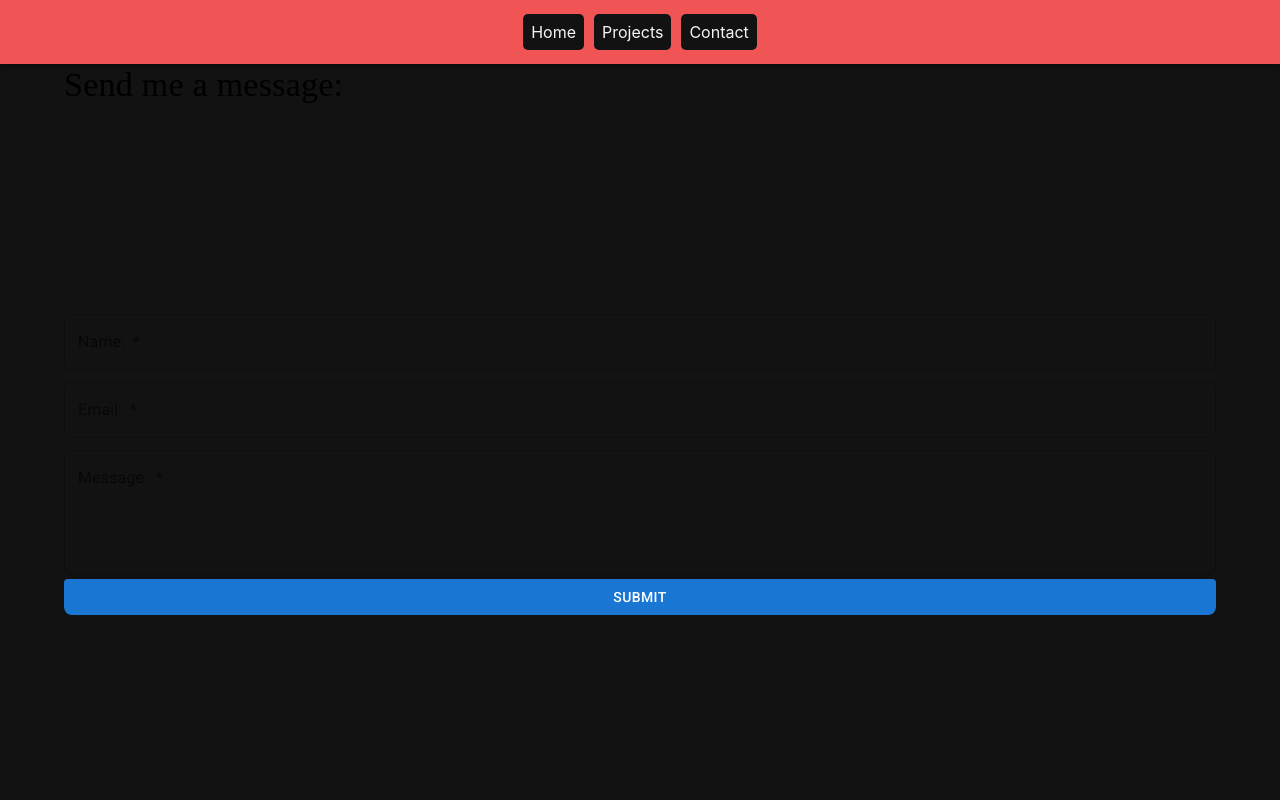
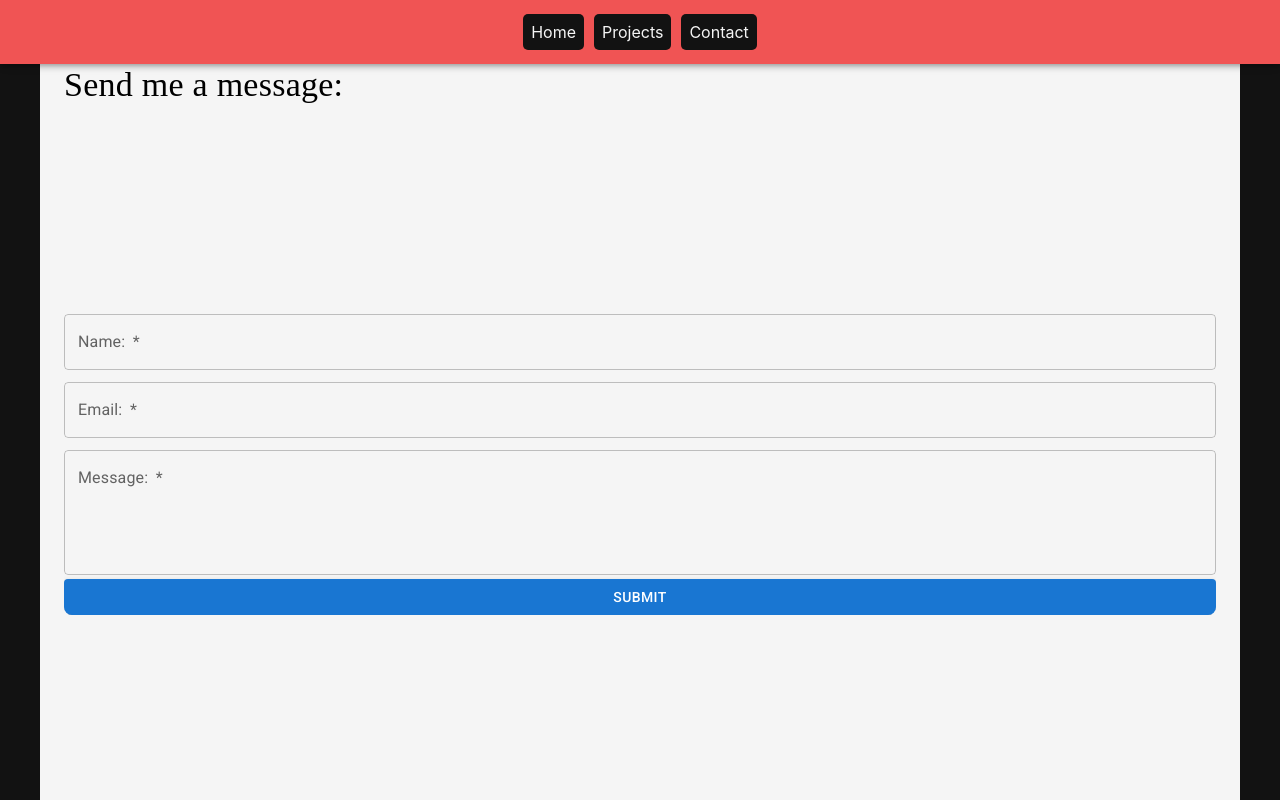
Before and after one commit to alexmassimino9/Portfolio, a React (Create React App) app: page /portfolio/contact in a window 1280 px wide. Shown: the top 800 px of the page. Built offline with nearby package versions, Linux system fonts and the light colour scheme; a web font is replaced by a local one.

Commit message:
update colors

```diff
--- a/src/components/routes/contact.js
+++ b/src/components/routes/contact.js
@@ -32,6 +32,7 @@ const Contact = () => {
     <Container
       sx={{
         height: "100vh",
+        bgcolor: "var(--white)",
       }}
     >
       <Typography
--- a/src/components/routes/projects.js
+++ b/src/components/routes/projects.js
@@ -20,6 +20,7 @@ const Projects = () => {
         sx={{
           display: "flex",
           justifyContent: "center",
+          color: "var(--white)",
         }}
         gutterBottom
         variant="h2"
```
